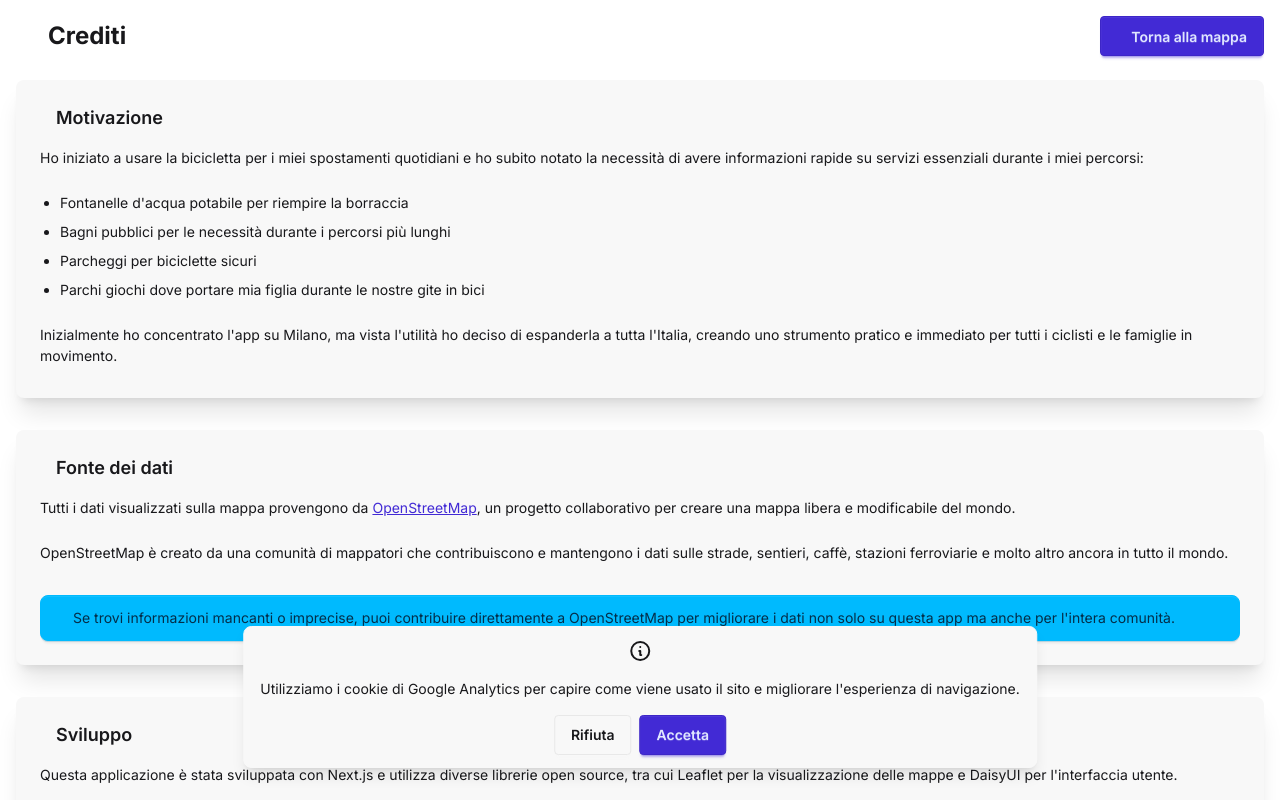
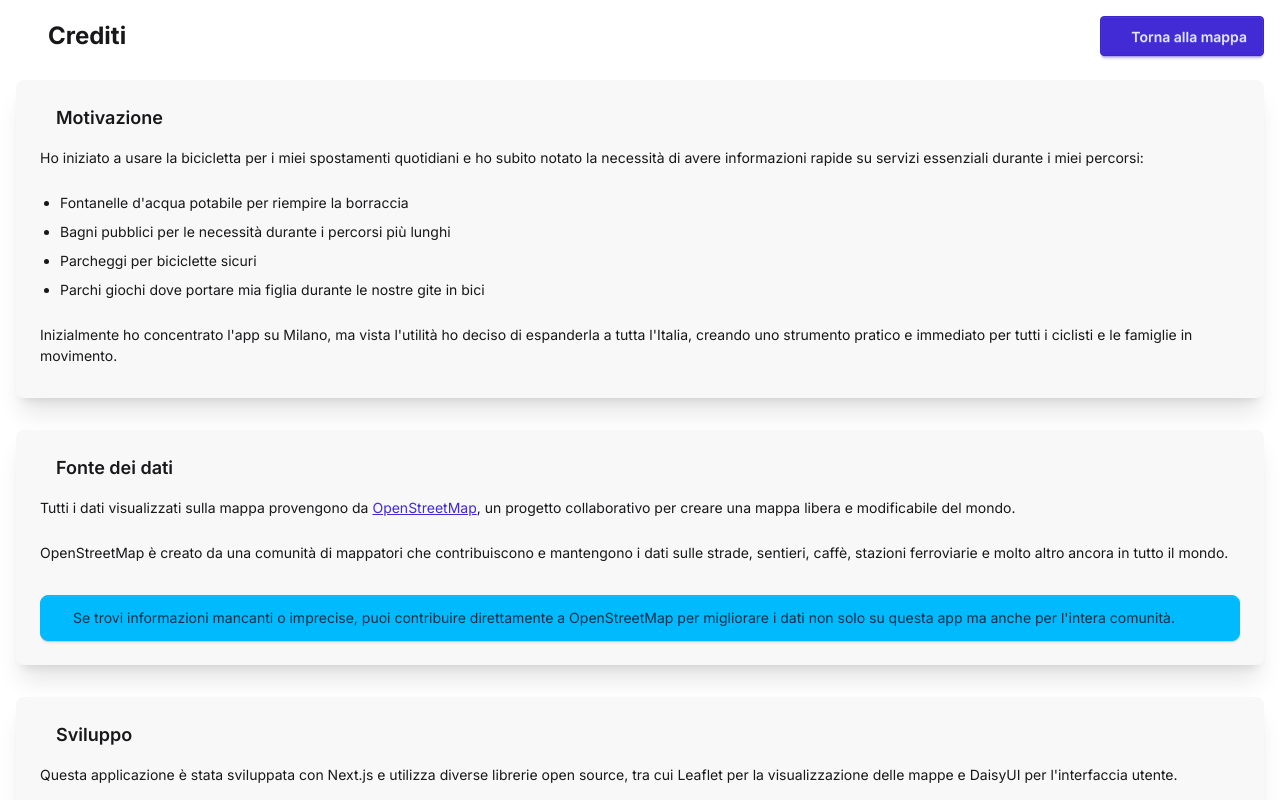
Before and after one commit to matitalatina/fontanelle, a Next.js app: page /credits in a window 1280 px wide. Shown: the top 800 px of the page. Built offline with nearby package versions, Linux system fonts and the light colour scheme.

Commit message:
Removed google analytics, update dependencies, improved SEO

```diff
--- a/package.json
+++ b/package.json
@@ -12,7 +12,7 @@
   "dependencies": {
     "@fortawesome/fontawesome-free": "^6.5.2",
     "@next/third-parties": "^15.2.4",
-    "better-sqlite3": "^11.9.1",
+    "better-sqlite3": "^12.2.0",
     "csv-parse": "^5.5.6",
     "date-fns": "^4.1.0",
     "leaflet": "^1.9.4",
@@ -25,7 +25,7 @@
     "react-dom": "^19.1.0",
     "react-leaflet": "^5.0.0",
     "rxjs": "^7.8.2",
-    "sharp": "^0.33.4",
+    "sharp": "^0.34.3",
     "sqlite3": "^5.1.7"
   },
   "devDependencies": {
--- a/src/app/layout.tsx
+++ b/src/app/layout.tsx
@@ -3,7 +3,6 @@ import { Inter } from "next/font/google";
 import "./globals.css";
 import Meta from "./meta";
 import { baseMetadata, createViewport } from "./seo-config";
-import AnalyticsProvider from "@/components/AnalyticsProvider";
 
 const inter = Inter({ subsets: ["latin"] });
 
@@ -27,10 +26,7 @@ export default function RootLayout({
           data-website-id="0532f00f-c7ff-4e8f-80ac-f09b1ad90d01"
         ></script>
       </head>
-      <body className={`flex flex-1 ${inter.className}`}>
-        {children}
-        <AnalyticsProvider gaId="G-N9WYWY07X6" />
-      </body>
+      <body className={`flex flex-1 ${inter.className}`}>{children}</body>
     </html>
   );
 }
--- a/src/app/page.tsx
+++ b/src/app/page.tsx
@@ -5,13 +5,13 @@ import { generateAppJsonLd } from "./lib/jsonld";
 import { createViewport } from "./seo-config";
 
 export const metadata: Metadata = {
-  title: "Trova dove bere in bicicletta",
+  title: "Fontanelle in Italia",
   openGraph: {
-    title: "Fontanelle in Italia - Trova dove bere in bicicletta",
+    title: "Fontanelle in Italia",
     images: ["/opengraph-image.jpg"],
   },
   twitter: {
-    title: "Fontanelle in Italia - Trova dove bere in bicicletta",
+    title: "Fontanelle in Italia",
     card: "summary_large_image",
   },
 };
--- a/src/components/AnalyticsProvider.tsx
+++ /dev/null
@@ -1,34 +0,0 @@
-"use client";
-
-import { useState, useEffect } from "react";
-import { GoogleAnalytics } from "@next/third-parties/google";
-import CookieConsent from "./CookieConsent";
-
-export default function AnalyticsProvider({ gaId }: { gaId: string }) {
-  const [consentGiven, setConsentGiven] = useState<boolean | null>(null);
-
-  useEffect(() => {
-    // Check if user has already made a choice on page load
-    const cookieConsent = localStorage.getItem("cookie-consent");
-    if (cookieConsent === "accepted") {
-      setConsentGiven(true);
-    } else if (cookieConsent === "rejected") {
-      setConsentGiven(false);
-    }
-  }, []);
-
-  const handleAccept = () => {
-    setConsentGiven(true);
-  };
-
-  const handleReject = () => {
-    setConsentGiven(false);
-  };
-
-  return (
-    <>
-      {consentGiven && <GoogleAnalytics gaId={gaId} />}
-      <CookieConsent onAccept={handleAccept} onReject={handleReject} />
-    </>
-  );
-}
--- a/src/components/CookieConsent.tsx
+++ /dev/null
@@ -1,101 +0,0 @@
-"use client";
-
-import { useEffect, useState } from "react";
-
-interface CookieConsentProps {
-  onAccept: () => void;
-  onReject: () => void;
-}
-
-interface ConsentData {
-  decision: "accepted" | "rejected";
-  timestamp: string;
-}
-
-export default function CookieConsent({
-  onAccept,
-  onReject,
-}: CookieConsentProps) {
-  const [isVisible, setIsVisible] = useState(false);
-
-  useEffect(() => {
-    const consentDataString = localStorage.getItem("cookie-consent");
-
-    if (!consentDataString) {
-      setIsVisible(true);
-      return;
-    }
-
-    try {
-      const consentData = JSON.parse(consentDataString) as ConsentData;
-      const decisionDate = new Date(consentData.timestamp);
-      const oneMonthAgo = new Date();
-      oneMonthAgo.setDate(oneMonthAgo.getDate() - 30);
-
-      if (consentData.decision === "accepted") {
-        onAccept();
-      } else if (
-        consentData.decision === "rejected" &&
-        decisionDate < oneMonthAgo
-      ) {
-        setIsVisible(true);
-      }
-    } catch {
-      setIsVisible(true);
-    }
-  }, [onAccept]);
-
-  const handleAccept = () => {
-    const consentData: ConsentData = {
-      decision: "accepted",
-      timestamp: new Date().toISOString(),
-    };
-    localStorage.setItem("cookie-consent", JSON.stringify(consentData));
-    setIsVisible(false);
-    onAccept();
-  };
-
-  const handleReject = () => {
-    const consentData: ConsentData = {
-      decision: "rejected",
-      timestamp: new Date().toISOString(),
-    };
-    localStorage.setItem("cookie-consent", JSON.stringify(consentData));
-    setIsVisible(false);
-    onReject();
-  };
-
-  if (!isVisible) return null;
-
-  return (
-    <div className="toast toast-bottom toast-center z-50 min-w-[calc(100%-var(--spacing)*8)] sm:min-w-96 m-4 start-[calc(1/2*100%-var(--spacing)*4)] end-[calc(1/2*100%-var(--spacing)*4)]">
-      <div role="alert" className="alert alert-vertical shadow-lg">
-        <svg
-          xmlns="http://www.w3.org/2000/svg"
-          fill="none"
-          viewBox="0 0 24 24"
-          className="h-6 w-6 shrink-0 stroke-current"
-        >
-          <path
-            strokeLinecap="round"
-            strokeLinejoin="round"
-            strokeWidth="2"
-            d="M13 16h-1v-4h-1m1-4h.01M21 12a9 9 0 11-18 0 9 9 0 0118 0z"
-          ></path>
-        </svg>
-        <span className="text-wrap">
-          Utilizziamo i cookie di Google Analytics per capire come viene usato
-          il sito e migliorare l&apos;esperienza di navigazione.
-        </span>
-        <div>
-          <button onClick={handleReject} className="btn">
-            Rifiuta
-          </button>
-          <button onClick={handleAccept} className="btn btn-primary ml-2">
-            Accetta
-          </button>
-        </div>
-      </div>
-    </div>
-  );
-}
```
Also changed, not shown: 1 other file (tests, documents, lock files or other folders).
